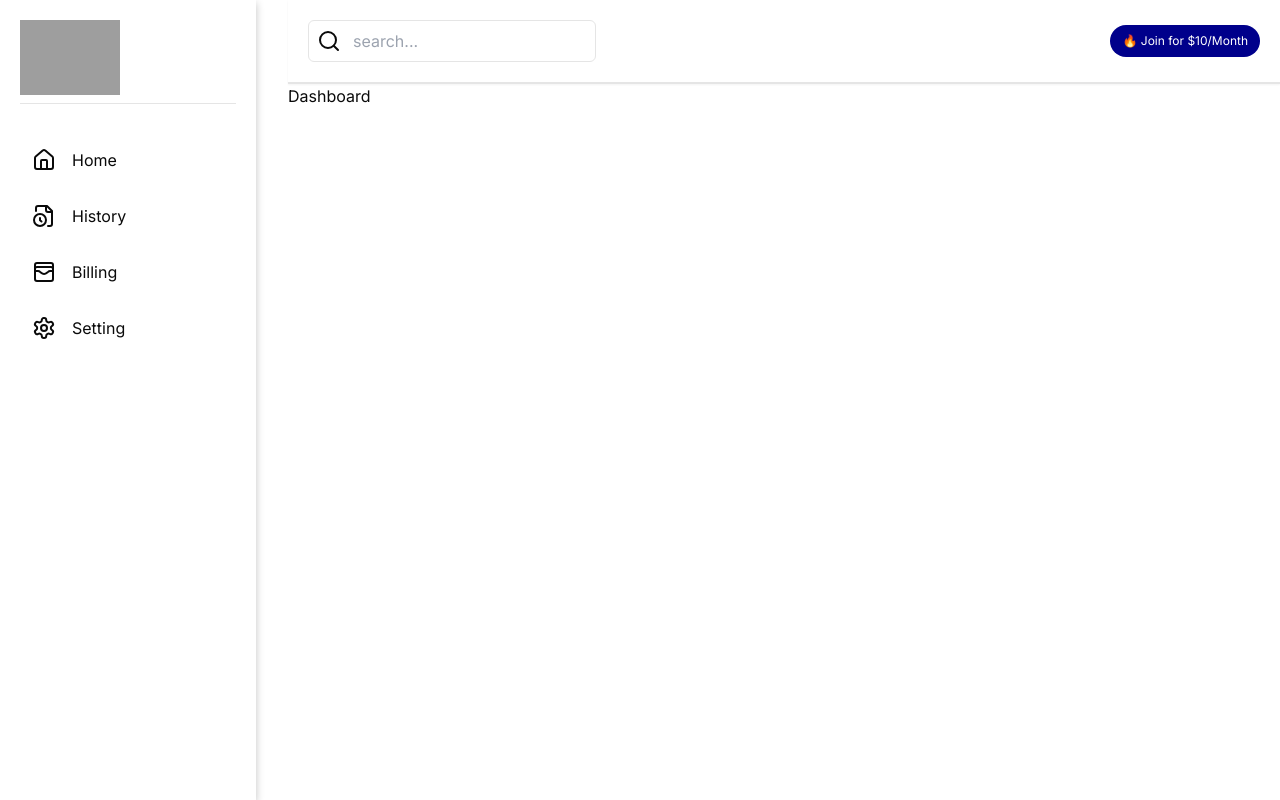
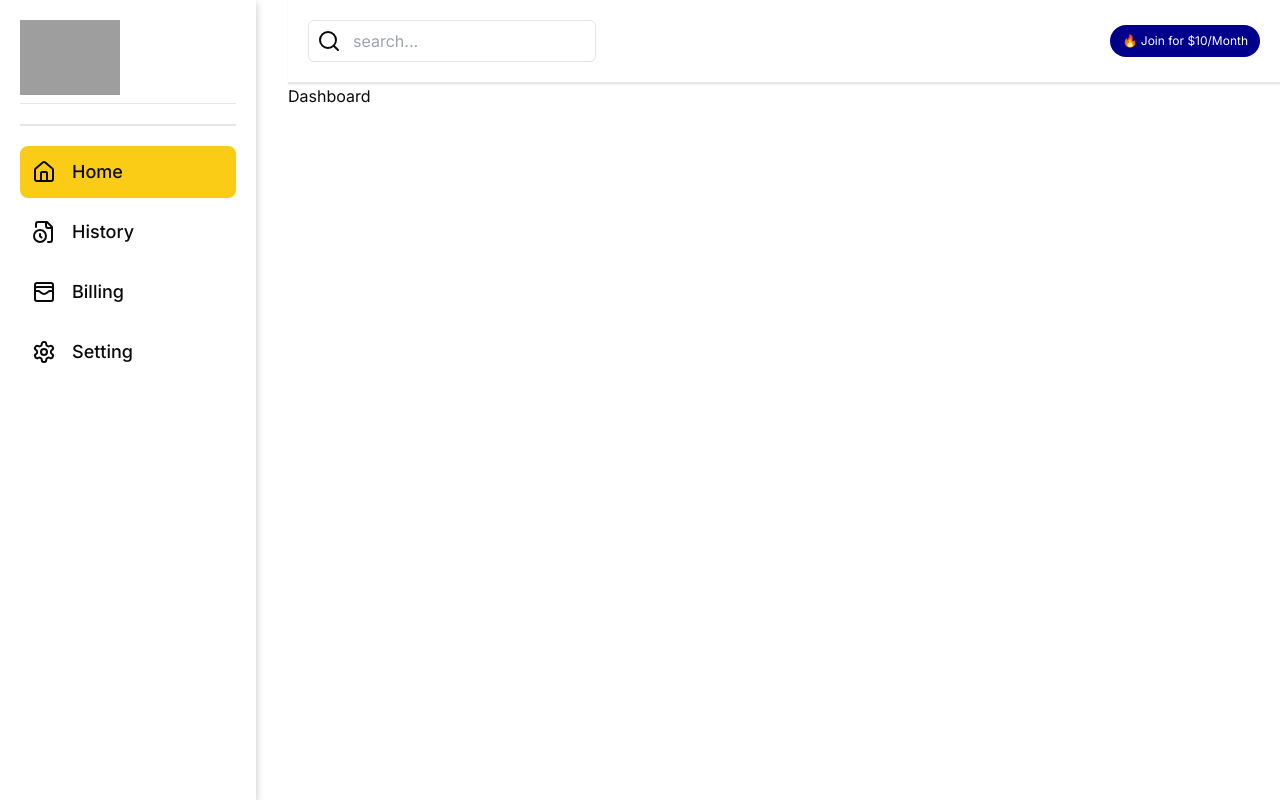
Before and after one commit to fortuneonyeka/fortune-ai-generator, a Next.js app: page /dashboard in a window 1280 px wide. Built offline with nearby package versions, Linux system fonts and the light colour scheme; grey boxes are pictures that could not be loaded.

Commit message:
complete dashboard side nav

```diff
--- a/app/dashboard/_components/SideNav.tsx
+++ b/app/dashboard/_components/SideNav.tsx
@@ -1,8 +1,17 @@
-import React from "react";
+"use client"
+import React, { useEffect } from "react";
 import Image from "next/image";
 import { FileClock, History, Home, Settings, Wallet, WalletCards } from "lucide-react";
+import { usePathname } from "next/navigation";
 
 const SideNav = () => {
+  const path = usePathname()
+
+  useEffect(() => {
+    console.log(path);
+
+  }, [])
+
   const menuList = [
     {
       name: "Home",
@@ -35,14 +44,14 @@ const SideNav = () => {
       <div className="flex border-b pb-2">
         <Image src={"/logo.svg"} width={100} height={35} alt="logo" />
       </div>
+    <hr className="my-5 border"/>
+      <div className="mt-3">
+            {menuList.map((item) =>(
+                  <div key={item.id} className={`flex gap-4 p-3 mb-2 items-center cursor-pointer hover:bg-primary hover:text-white hover:rounded-md ${path===item.path && "bg-yellow-400 rounded-lg"}`}>
 
-      <div className="mt-8">
-            {menuList.map((item) =>(
-                  <div className="flex gap-4 p-3 mb-2 items-center cursor-pointer hover:bg-primary hover:text-white hover:rounded-md">
+                        <item.icon className="w-6 h-6"/>
 
-                        <item.icon />
-
-                        <h2>{item.name}</h2>
+                        <h2 className="text-lg font-medium">{item.name}</h2>
                   </div>
             ))}
       </div>
```
